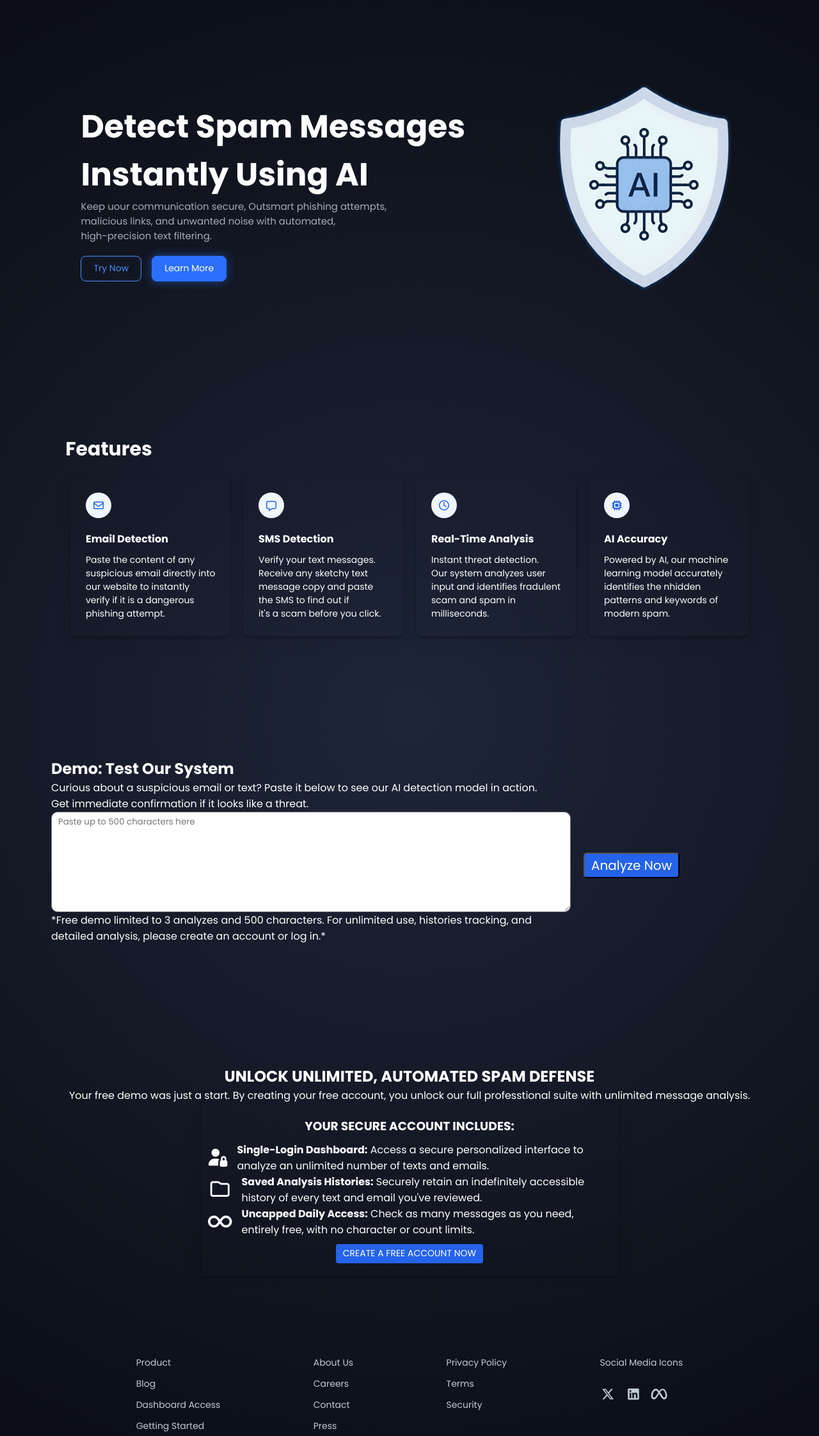
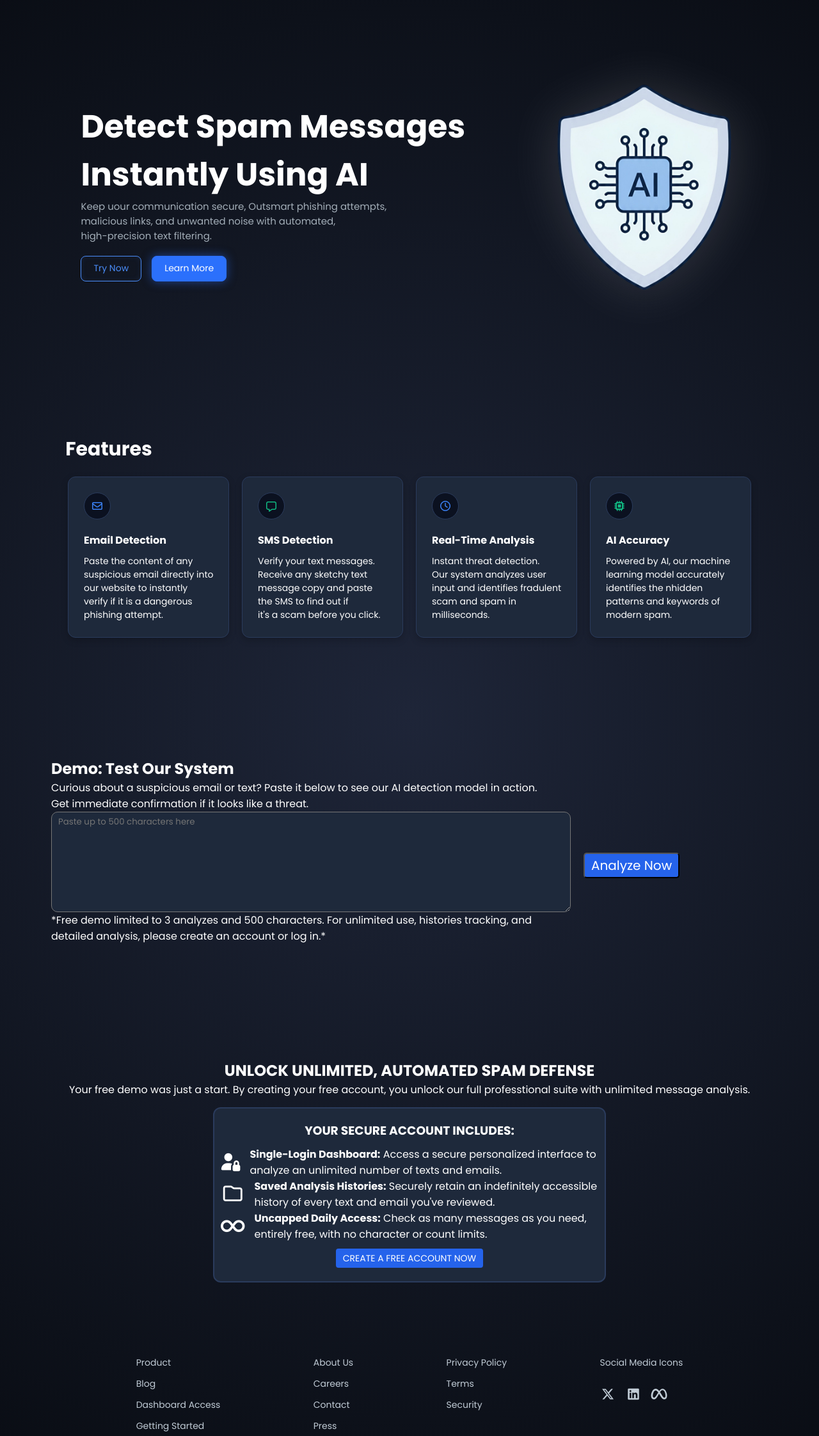
Before and after one commit to abhiraj-singh0/spam-detection, a Flask app: page / in a window 1280 px wide. Shown: the part 100-2345 px from the top of the page at 64% size. Run offline with Flask 3, Linux system fonts and the light colour scheme; some libraries are stand-ins or nearby versions.

Commit message:
added some styling

```diff
--- a/static/style2.css
+++ b/static/style2.css
@@ -113,6 +113,7 @@ header {
 .right-home img {
   height: 400px;
   width: 300px;
+  filter: drop-shadow(0 0 40px rgba(255, 255, 255, 0.15));
 }
 
 .double-button {
@@ -132,7 +133,6 @@ header {
   font-size: 14px;
 }
 
-
 .features {
   height: 480px;
 }
@@ -147,26 +147,21 @@ header {
 .box1 {
   height: 250px;
   width: 226px;
-  box-shadow:
-    0 10px 30px rgba(0, 0, 0, 0.06),
-    0 2px 4px -1px rgba(0, 0, 0, 0.5);
-
-  transition:
-    transform 0.3s ease,
-    box-shadow 0.3s ease;
+   background-color: #1E293B;
+  border: 1px solid #2a3b5c;
+  border-radius: 12px;
+    box-shadow: 0 4px 12px rgba(0, 0, 0, 0.2);
+  transition: all 0.3s ease;
   display: flex;
   flex-direction: column;
   justify-content: center;
   align-items: flex-start;
-  border-radius: 10px;
   padding-left: 24px;
 }
 
 .box1:hover {
   transform: translateY(-5px);
-  box-shadow:
-    0 10px 30px rgba(0, 0, 0, 0.09),
-    0 2px 4px -1px rgba(0, 0, 0, 0.8);
+  border-color: #3b82f6;
 }
 
 .box1 p {
@@ -176,14 +171,25 @@ header {
 .icons {
   width: 40px;
   height: 40px;
-  background-color: #eff6ff;
-  color: #2563eb;
+  background-color: #0b1120; /* Matches main page background */
+  border: 1px solid #2a3b5c;
+
   border-radius: 50%;
   display: flex;
   justify-content: center;
   align-items: center;
   margin-bottom: 20px;
 }
+
+.icon-blue {
+  color: #3b82f6; /* Bright blue */
+}
+
+.icon-green {
+  color: #10b981; /* Bright green */
+}
+
+
 
 .demo {
   height: 500px;
@@ -203,8 +209,9 @@ header {
   width: 800px;
   height: 150px;
   border-radius: 10px;
-  color: #121212;
+  color: #ffffff;
   padding: 5px 0 0 10px;
+  background-color: #1E293B;
 }
 
 .button-analyze {
@@ -234,19 +241,21 @@ header {
 
 .inner_unlimited {
   height: 270px;
-  width: 650px;
-  box-shadow:
-    0 10px 30px rgba(0, 0, 0, 0.06),
-    0 2px 4px -1px rgba(0, 0, 0, 0.5);
+  width: 610px;
   display: flex;
   flex-direction: column;
   justify-content: center;
   align-items: flex-start;
+  background-color: #1E293B;
+  border: 2px solid #2a3b5c;
+  border-radius: 12px;
+    margin-top: 15px;
 }
 
 .single-login {
   display: flex;
   gap: 15px;
+
 }
 
 .single-login i {
@@ -267,6 +276,11 @@ header {
   color: #ffffff;
   font-size: 14px;
   margin-top: 10px;
+
+}
+
+.inner_unlimited a:hover {
+  box-shadow: 0 0 25px rgba(43, 112, 252, 0.7);
 }
 
 .site-footer {
```
